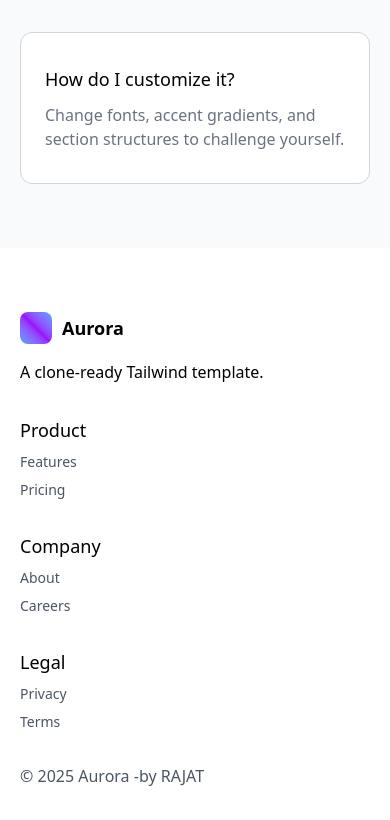
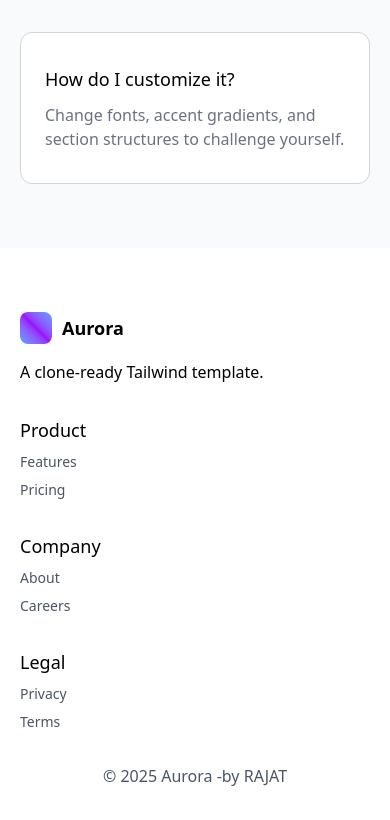
Before and after one commit to Rajat09Sharma/Aurora-tailwind, a React (Vite) app: page / in a window 390 px wide. Shown: the part 4796-5616 px from the top of the page. Built offline with nearby package versions, Linux system fonts and the light colour scheme.

Commit message:
footer copy write css updated

```diff
--- a/src/components/Footer/Footer.jsx
+++ b/src/components/Footer/Footer.jsx
@@ -31,7 +31,7 @@ export const Footer = () => {
                 </div>
 
             </div>
-            <p className="font-light text-gray-600 md:text-center">© {new Date().getFullYear()} Aurora -by RAJAT</p>
+            <p className="font-light text-gray-600 text-center">© {new Date().getFullYear()} Aurora -by RAJAT</p>
         </div>
     )
 }
```
